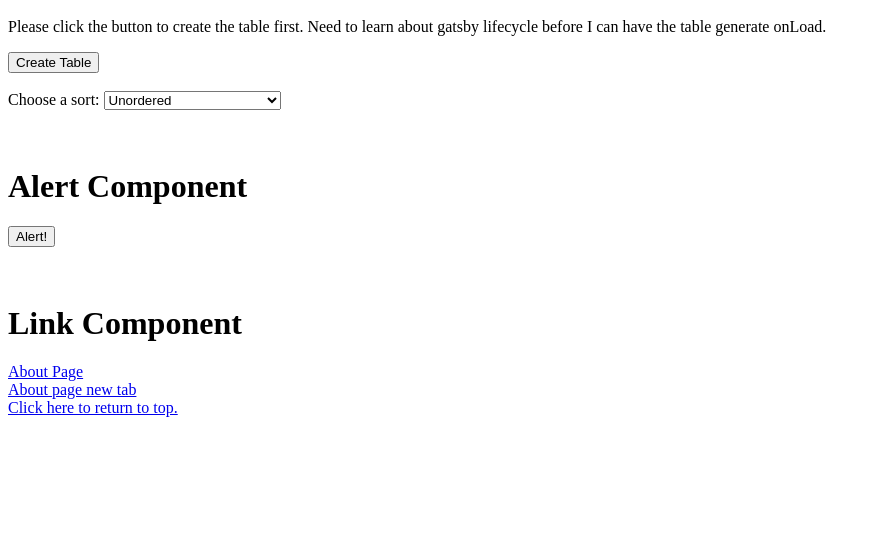
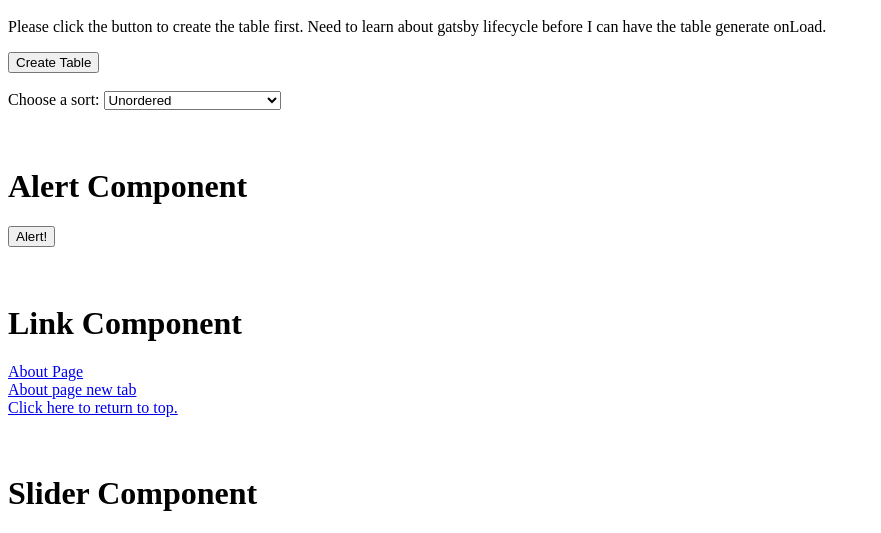
Before and after one commit to jordansali/les-innovateurs-front-end, a Gatsby site: page / in a window 1280 px wide. Shown: the part 732-1265 px from the top of the page, without its empty margins (0-881 px from the left). Before the commit the page ends 1157 px from the top, so only its background shows below. Built offline with nearby package versions, Linux system fonts and the light colour scheme; Gatsby itself is replaced by a stand-in of ours.

Commit message:
Start of slider component

```diff
--- /dev/null
+++ b/src/components/SliderComp.js
@@ -0,0 +1,17 @@
+import React from "react"
+
+
+function SliderComponent() {
+    //Here is where we store javascript functions
+
+
+    //Gatsby turns the following "html" into react javascript.
+    return (
+        <div>
+            <h1 id="header">Slider Component</h1>
+        </div>
+    )
+}
+
+//Export the component
+export default SliderComponent
--- a/src/pages/index.js
+++ b/src/pages/index.js
@@ -6,6 +6,7 @@ import CheckBoxComp from "../components/CheckBoxComp"
 import OrderedTableComp from "../components/OrderedTableComp"
 import AlertComp from "../components/AlertComp"
 import LinkComp from "../components/LinkComp"
+import SliderComp from "../components/SliderComp"
 /*Any React component defined in src/pages/*.js will automatically become a page.*/
 /*Everything within 'export' must have one parent tag */
 export default () => (
@@ -31,5 +32,8 @@ export default () => (
         <br />
         <br />
         <LinkComp></LinkComp>
+        <br />
+        <br />
+        <SliderComp></SliderComp>
     </div>
 )
```
